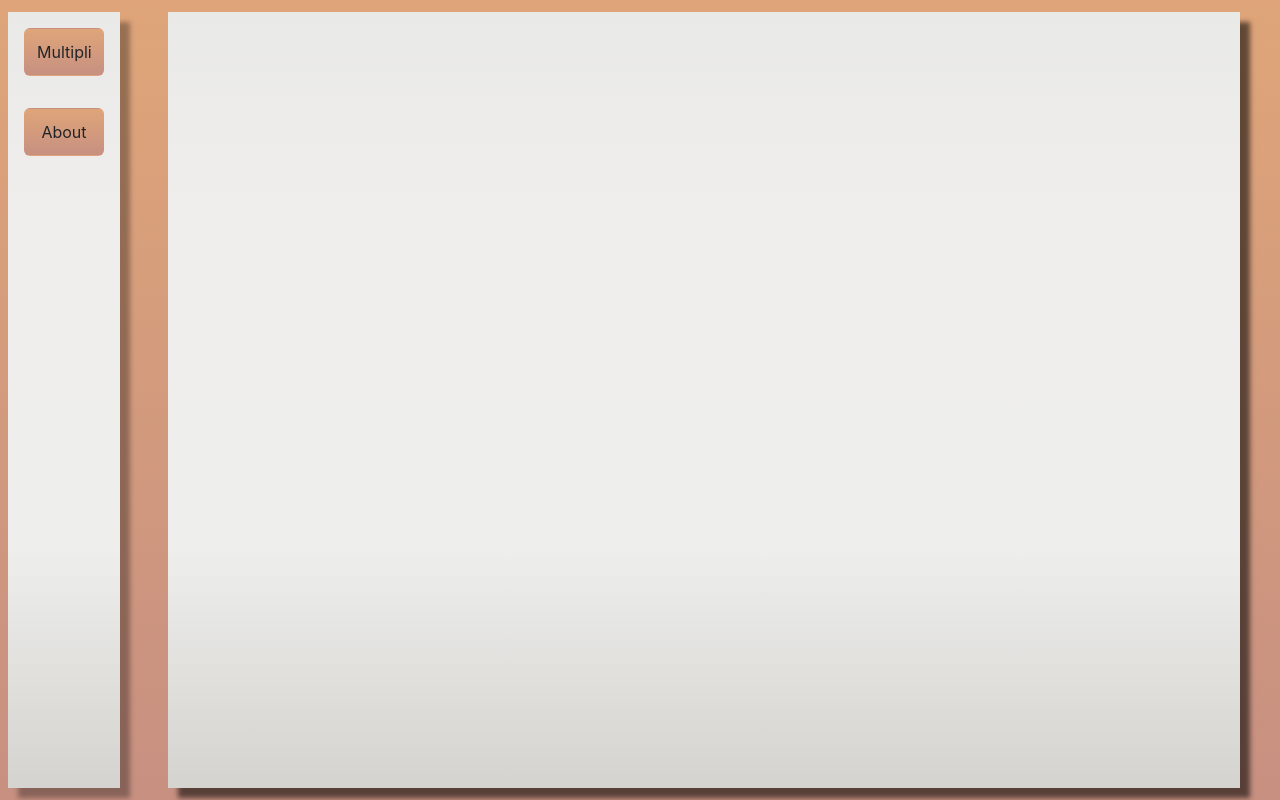
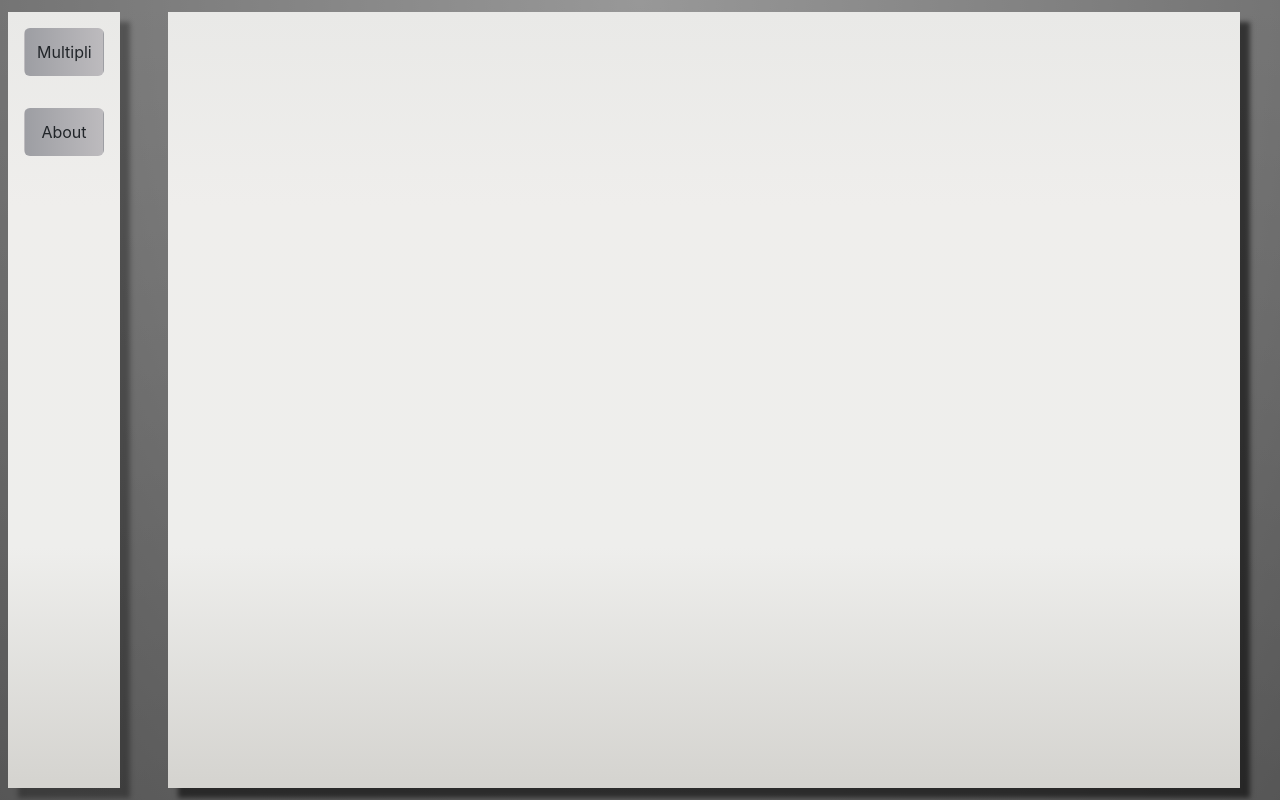
Before and after one commit to kambehba/YourProjectLab, a React (Create React App) app in the folder your-project-lab/: page / in a window 1280 px wide. Built offline with nearby package versions, Linux system fonts and the light colour scheme; the HTML template or start-up script is replaced by a standard one.

Commit message:
CSS tweak

```diff
--- a/your-project-lab/src/App.css
+++ b/your-project-lab/src/App.css
@@ -52,7 +52,8 @@ body {
 .s4 {
   display: flex;
   flex-direction: row;
-  background-image: linear-gradient(to top, #c79081 0%, #dfa579 100%);
+  background: linear-gradient(to bottom, rgba(255,255,255,0.15) 0%, rgba(0,0,0,0.15) 100%), radial-gradient(at top center, rgba(255,255,255,0.40) 0%, rgba(0,0,0,0.40) 120%) #989898;
+ background-blend-mode: multiply,multiply;
   background-size: 100%;
   height: 100vh;
   margin: 0 auto;
@@ -63,7 +64,8 @@ body {
   width: 5rem;
   height: 3rem;
   margin: 1rem;
-  background-image: linear-gradient(to top, #c79081 0%, #dfa579 100%);
+  background-image: linear-gradient(to left, #BDBBBE 0%, #9D9EA3 100%), radial-gradient(88% 271%, rgba(255, 255, 255, 0.25) 0%, rgba(254, 254, 254, 0.25) 1%, rgba(0, 0, 0, 0.25) 100%), radial-gradient(50% 100%, rgba(255, 255, 255, 0.30) 0%, rgba(0, 0, 0, 0.30) 100%);
+ background-blend-mode: normal, lighten, soft-light;
 }
 
 
@@ -71,5 +73,6 @@ body {
   width: 5rem;
   height: 3rem;
   margin: 1rem;
-  background-image: linear-gradient(to top, #c79081 0%, #dfa579 100%);
+  background-image: linear-gradient(to left, #BDBBBE 0%, #9D9EA3 100%), radial-gradient(88% 271%, rgba(255, 255, 255, 0.25) 0%, rgba(254, 254, 254, 0.25) 1%, rgba(0, 0, 0, 0.25) 100%), radial-gradient(50% 100%, rgba(255, 255, 255, 0.30) 0%, rgba(0, 0, 0, 0.30) 100%);
+ background-blend-mode: normal, lighten, soft-light;
 }
```
